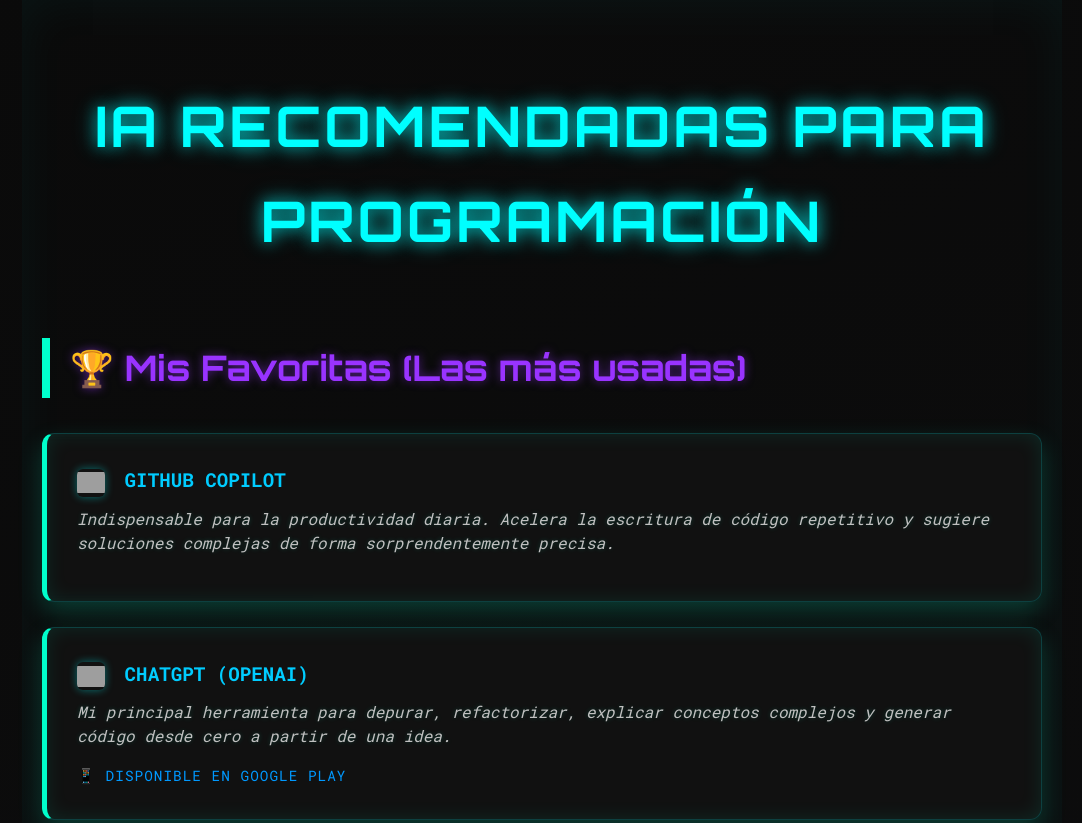
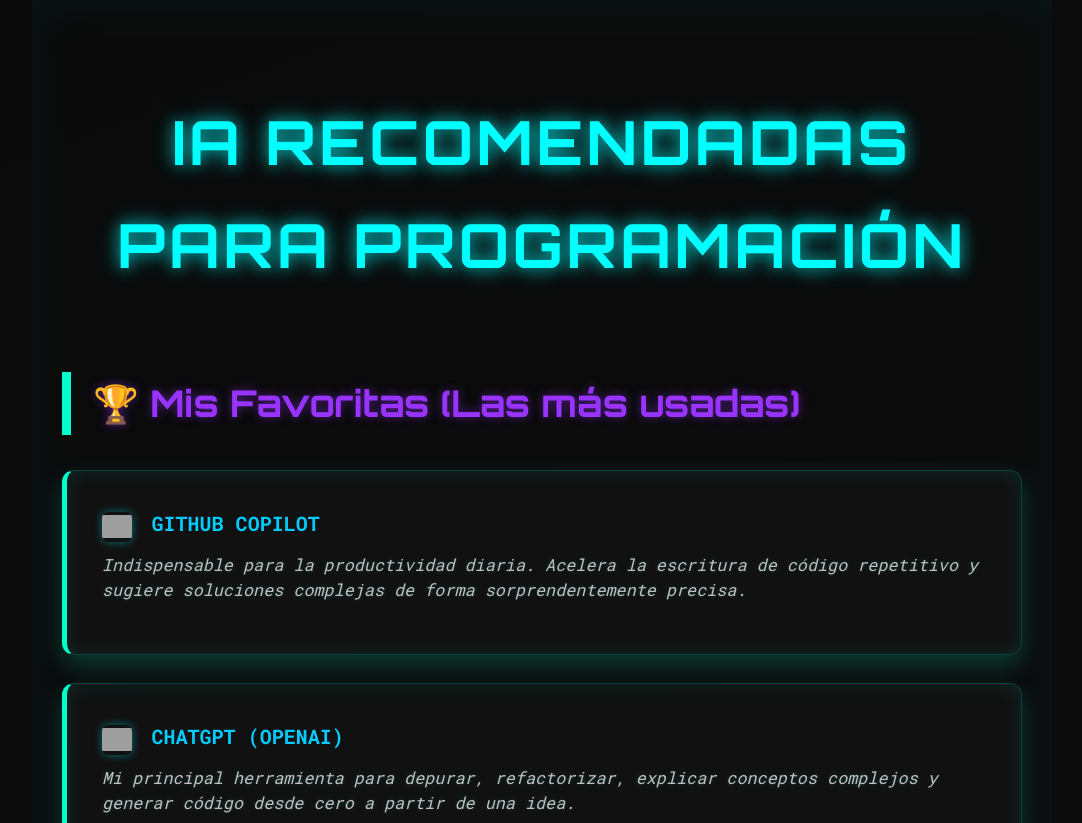
Before and after one commit to Sergioloeraco/AIpersonal.io, a plain HTML site: page index.html in a window 1280 px wide. Shown: the top 823 px of the page, without its empty margins (98-1180 px from the left). Drawn offline with Linux system fonts and the light colour scheme; grey boxes are pictures that could not be loaded.

Commit message:
changes defin

```diff
--- a/index.html
+++ b/index.html
@@ -12,36 +12,36 @@
     @import url('https://fonts.googleapis.com/css2?family=Roboto+Mono:wght@400;700&family=Orbitron:wght@500;700&display=swap');
 
     body {
-      font-family: 'Roboto Mono', monospace;
-      background: linear-gradient(160deg, #0a0a0a, #1a1a1e);
-      color: #b0b0b0;
+      font-family: 'Roboto Mono', monospace; /* Fuente más técnica, tipo consola */
+      background: linear-gradient(160deg, #0a0a0a, #1a1a1e); /* Degradado súper oscuro, casi negro */
+      color: #b0b0b0; /* Gris más claro para el texto general, sutil */
       padding: 40px 20px;
-      max-width: 1000px;
-      margin: auto;
-      line-height: 1.7;
-      box-shadow: inset 0 0 50px rgba(0, 255, 255, 0.05);
+      max-width: 1000px; /* Default max-width for medium to large screens */
+      margin: auto; /* Centra el contenido en pantallas grandes */
+      line-height: 1.7; /* Mayor interlineado para legibilidad en oscuro */
+      box-shadow: inset 0 0 50px rgba(0, 255, 255, 0.05); /* Sutil brillo interior, como de pantalla antigua */
     }
 
     h1 {
-      font-family: 'Orbitron', sans-serif;
-      font-size: 3.5em;
-      color: #00ffff;
-      text-shadow: 0 0 15px rgba(0, 255, 255, 0.6), 0 0 25px rgba(0, 255, 255, 0.4);
+      font-family: 'Orbitron', sans-serif; /* Fuente más futurista para el título */
+      font-size: 3.5em; /* Título principal más impactante */
+      color: #00ffff; /* Cian neón vibrante */
+      text-shadow: 0 0 15px rgba(0, 255, 255, 0.6), 0 0 25px rgba(0, 255, 255, 0.4); /* Sombra neón intensa */
       margin-bottom: 30px;
       text-align: center;
-      letter-spacing: 3px;
-      text-transform: uppercase;
+      letter-spacing: 3px; /* Espaciado entre letras para un efecto "digital" */
+      text-transform: uppercase; /* Mayúsculas para un impacto fuerte */
     }
 
     h2 {
       font-family: 'Orbitron', sans-serif;
-      font-size: 2.2em;
-      color: #9933ff;
+      font-size: 2.2em; /* Subtítulos un poco más grandes */
+      color: #9933ff; /* Púrpura neón, contraste con el cian */
       margin-top: 70px;
-      border-left: 8px solid #00ffcc;
+      border-left: 8px solid #00ffcc; /* Borde izquierdo con un verde/azul brillante */
       padding-left: 20px;
       margin-bottom: 35px;
-      text-shadow: 0 0 10px rgba(153, 51, 255, 0.5);
+      text-shadow: 0 0 10px rgba(153, 51, 255, 0.5); /* Sombra púrpura para los subtítulos */
     }
 
     ul {
@@ -50,41 +50,41 @@
     }
 
     li {
-      background: rgba(10, 10, 10, 0.6);
-      backdrop-filter: blur(5px);
+      background: rgba(10, 10, 10, 0.6); /* Fondo de cada elemento muy oscuro y semitransparente */
+      backdrop-filter: blur(5px); /* Efecto de desenfoque para dar profundidad */
       margin: 25px 0;
       padding: 30px;
-      border-radius: 12px;
-      box-shadow: 0 8px 20px rgba(0, 0, 0, 0.5), inset 0 0 15px rgba(0, 255, 255, 0.08);
+      border-radius: 12px; /* Bordes un poco más definidos */
+      box-shadow: 0 8px 20px rgba(0, 0, 0, 0.5), inset 0 0 15px rgba(0, 255, 255, 0.08); /* Sombra exterior y brillo interior */
       transition: transform 0.3s ease-in-out, box-shadow 0.3s ease-in-out, background 0.3s ease-in-out;
-      border: 1px solid rgba(0, 255, 255, 0.2);
+      border: 1px solid rgba(0, 255, 255, 0.2); /* Borde sutil cian */
     }
 
     li:hover {
-      transform: translateY(-10px) scale(1.02);
-      box-shadow: 0 15px 30px rgba(0, 255, 255, 0.25), inset 0 0 20px rgba(0, 255, 255, 0.15);
-      background: rgba(15, 15, 15, 0.7);
-      border-color: #00ffff;
+      transform: translateY(-10px) scale(1.02); /* Efecto de elevación y ligero crecimiento */
+      box-shadow: 0 15px 30px rgba(0, 255, 255, 0.25), inset 0 0 20px rgba(0, 255, 255, 0.15); /* Sombra y brillo más intensos al pasar el ratón */
+      background: rgba(15, 15, 15, 0.7); /* Fondo ligeramente más oscuro al pasar el ratón */
+      border-color: #00ffff; /* Borde se ilumina a cian neón */
     }
 
     a {
       text-decoration: none;
-      color: #00ccff;
+      color: #00ccff; /* Azul cian para los enlaces */
       font-weight: 700;
       font-size: 1.2em;
       transition: color 0.2s ease, text-shadow 0.2s ease;
-      text-transform: uppercase;
+      text-transform: uppercase; /* Enlaces en mayúsculas para más impacto */
     }
 
     a:hover {
-      color: #9933ff;
-      text-decoration: none;
-      text-shadow: 0 0 8px rgba(153, 51, 255, 0.8);
+      color: #9933ff; /* Púrpura neón al pasar el ratón */
+      text-decoration: none; /* Quitamos el subrayado para un look más limpio */
+      text-shadow: 0 0 8px rgba(153, 51, 255, 0.8); /* Sombra neón al pasar el ratón */
     }
 
     .description {
       font-size: 1em;
-      color: #808080;
+      color: #808080; /* Gris más oscuro para las descripciones */
       margin-top: 10px;
       display: block;
       line-height: 1.5;
@@ -94,13 +94,13 @@
       display: block;
       font-size: 0.9em;
       margin-top: 15px;
-      color: #0099ff;
+      color: #0099ff; /* Azul más apagado para enlaces de tienda */
       font-weight: 500;
       letter-spacing: 1px;
     }
 
     .store-link:hover {
-      color: #66ccff;
+      color: #66ccff; /* Azul más claro al pasar el ratón */
       text-decoration: underline;
     }
 
@@ -109,35 +109,134 @@
     /* ============================================== */
 
     #favorites-list li {
-      border-left: 5px solid #00ffcc;
-      background: rgba(20, 20, 20, 0.7);
-      box-shadow: 0 10px 25px rgba(0, 255, 204, 0.2), inset 0 0 20px rgba(0, 255, 204, 0.1);
+      border-left: 5px solid #00ffcc; /* Borde izquierdo verde/cian brillante */
+      background: rgba(20, 20, 20, 0.7); /* Fondo un poco más oscuro para destacar */
+      box-shadow: 0 10px 25px rgba(0, 255, 204, 0.2), inset 0 0 20px rgba(0, 255, 204, 0.1); /* Sombra y brillo con el color del borde */
     }
 
     #favorites-list li:hover {
       box-shadow: 0 15px 35px rgba(0, 255, 204, 0.4), inset 0 0 25px rgba(0, 255, 204, 0.2);
-      border-left-color: #00ffff;
+      border-left-color: #00ffff; /* El borde se ilumina más a cian puro */
     }
 
     #favorites-list .description {
-      color: #c0c0c0;
+      color: #c0c0c0; /* Un gris más claro para la descripción de favoritos */
       font-style: italic;
-      text-shadow: 0 0 5px rgba(0, 255, 204, 0.2);
+      text-shadow: 0 0 5px rgba(0, 255, 204, 0.2); /* Sombra sutil para el texto */
     }
 
     .ia-logo {
-      width: 28px;
+      width: 28px; /* Un poco más grande */
       height: 28px;
       vertical-align: middle;
       margin-right: 10px;
       border-radius: 6px;
       object-fit: contain;
-      box-shadow: 0 0 8px rgba(0, 255, 255, 0.4);
+      box-shadow: 0 0 8px rgba(0, 255, 255, 0.4); /* Sutil brillo neón alrededor del logo */
     }
 
     /* ============================================== */
     /* ===== MEDIA QUERIES PARA RESPONSIVIDAD ===== */
     /* ============================================== */
+
+    /* Pantallas grandes de escritorio (a partir de 1400px para pantallas muy amplias) */
+    @media (min-width: 1400px) {
+      body {
+        max-width: 1200px; /* Aumenta el ancho máximo para aprovechar pantallas muy grandes */
+        padding: 70px 50px; /* Más padding para un look más "espacioso" */
+      }
+
+      h1 {
+        font-size: 4.5em; /* Título aún más grande para un impacto máximo */
+        letter-spacing: 5px;
+      }
+
+      h2 {
+        font-size: 2.8em; /* Subtítulos más grandes */
+        margin-top: 90px;
+        padding-left: 30px;
+        border-left: 12px solid #00ffcc; /* Borde más grueso */
+      }
+
+      li {
+        padding: 45px; /* Más padding para los elementos de lista */
+        margin: 35px 0;
+      }
+
+      a {
+        font-size: 1.4em; /* Enlaces más grandes */
+      }
+
+      .description {
+        font-size: 1.15em; /* Descripciones más grandes */
+      }
+
+      .ia-logo {
+        width: 36px; /* Logos más grandes */
+        height: 36px;
+        margin-right: 15px;
+      }
+    }
+
+    /* Pantallas medianas a grandes (entre 1000px y 1399px) - Monitores estándar de PC y laptops grandes */
+    @media (min-width: 1000px) and (max-width: 1399px) {
+        body {
+            max-width: 960px; /* Mantiene el contenido centrado y legible sin estirarse demasiado */
+            padding: 50px 30px;
+        }
+        h1 {
+            font-size: 3.8em;
+            letter-spacing: 3.5px;
+        }
+        h2 {
+            font-size: 2.3em;
+            margin-top: 75px;
+            padding-left: 22px;
+            border-left: 9px solid #00ffcc;
+        }
+        li {
+            padding: 35px;
+            margin: 28px 0;
+        }
+        a {
+            font-size: 1.25em;
+        }
+        .description {
+            font-size: 1.05em;
+        }
+        .ia-logo {
+            width: 30px;
+            height: 30px;
+        }
+    }
+
+    /* Pantallas de tablet y laptops pequeñas (hasta 999px y desde 769px) */
+    @media (max-width: 999px) and (min-width: 769px) {
+        body {
+            padding: 30px 25px;
+            max-width: 720px; /* Un poco más estrecho para tablets y laptops pequeñas */
+        }
+        h1 {
+            font-size: 3em;
+            letter-spacing: 2.5px;
+        }
+        h2 {
+            font-size: 2em;
+            margin-top: 60px;
+            padding-left: 18px;
+            border-left: 7px solid #00ffcc;
+        }
+        li {
+            padding: 25px;
+            margin: 22px 0;
+        }
+        a {
+            font-size: 1.1em;
+        }
+        .description {
+            font-size: 0.95em;
+        }
+    }
 
     /* Pantallas más pequeñas (hasta 768px - tablets y móviles grandes) */
     @media (max-width: 768px) {
```
